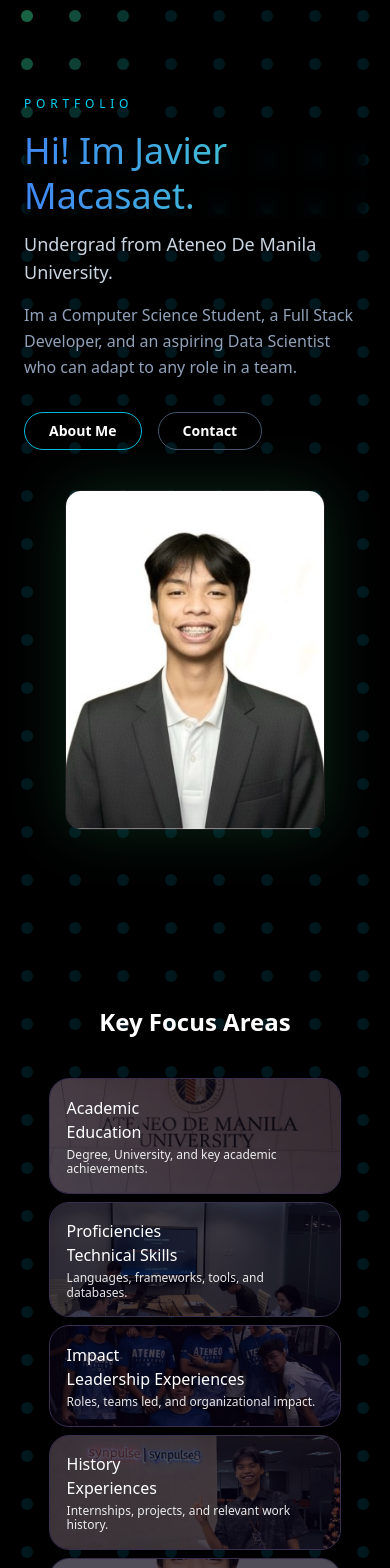
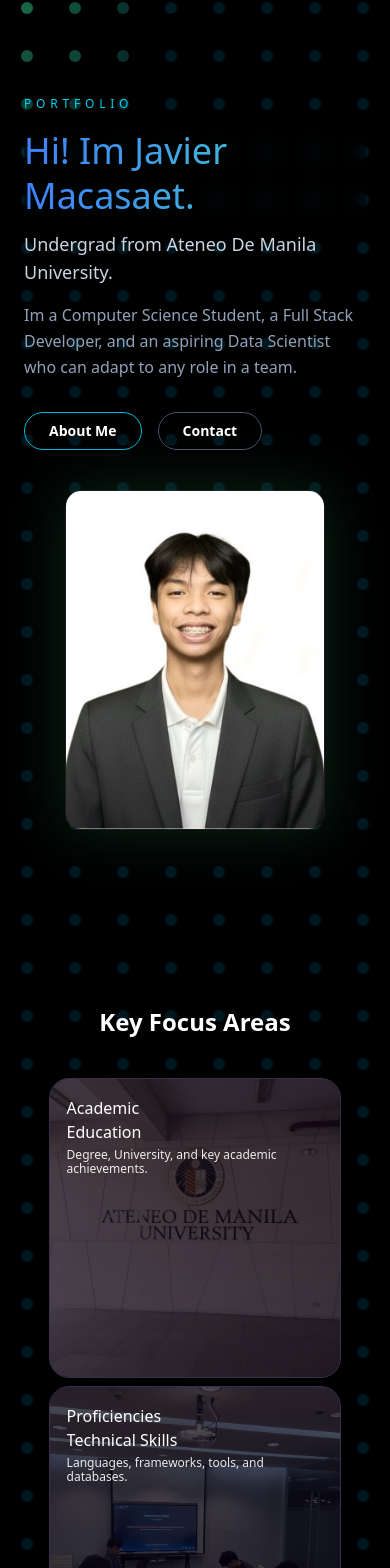
Before and after one commit to JaviHorse/my-portfolio, a Next.js app: page / in a window 390 px wide. Shown: the top 1568 px of the page. Built offline with nearby package versions, Linux system fonts and the light colour scheme.

Commit message:
Fixed Hobbies screen

```diff
--- a/app/components/MagicBento.css
+++ b/app/components/MagicBento.css
@@ -41,7 +41,7 @@
     justify-content: space-between;
     position: relative;
     aspect-ratio: auto;
-    min-height: auto;
+    min-height: 300px;
     width: 100%;
     max-width: 100%;
     padding: 1.25em;
@@ -156,7 +156,7 @@
 
     .magic-bento-card {
         width: 100%;
-        min-height: auto;
+        min-height: 300px;
         aspect-ratio: auto;
         padding: 1em;
     }
```
Also changed, not shown: 1 other file (tests, documents, lock files or other folders).
